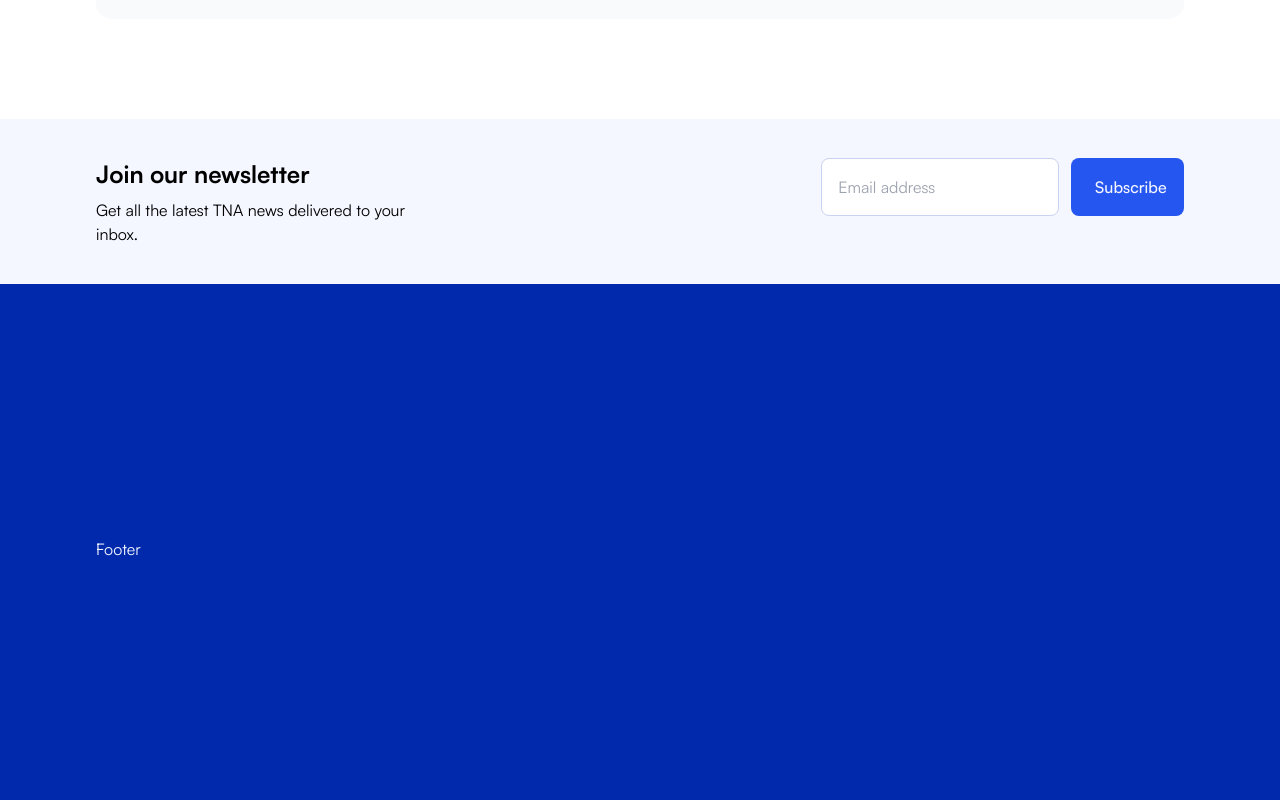
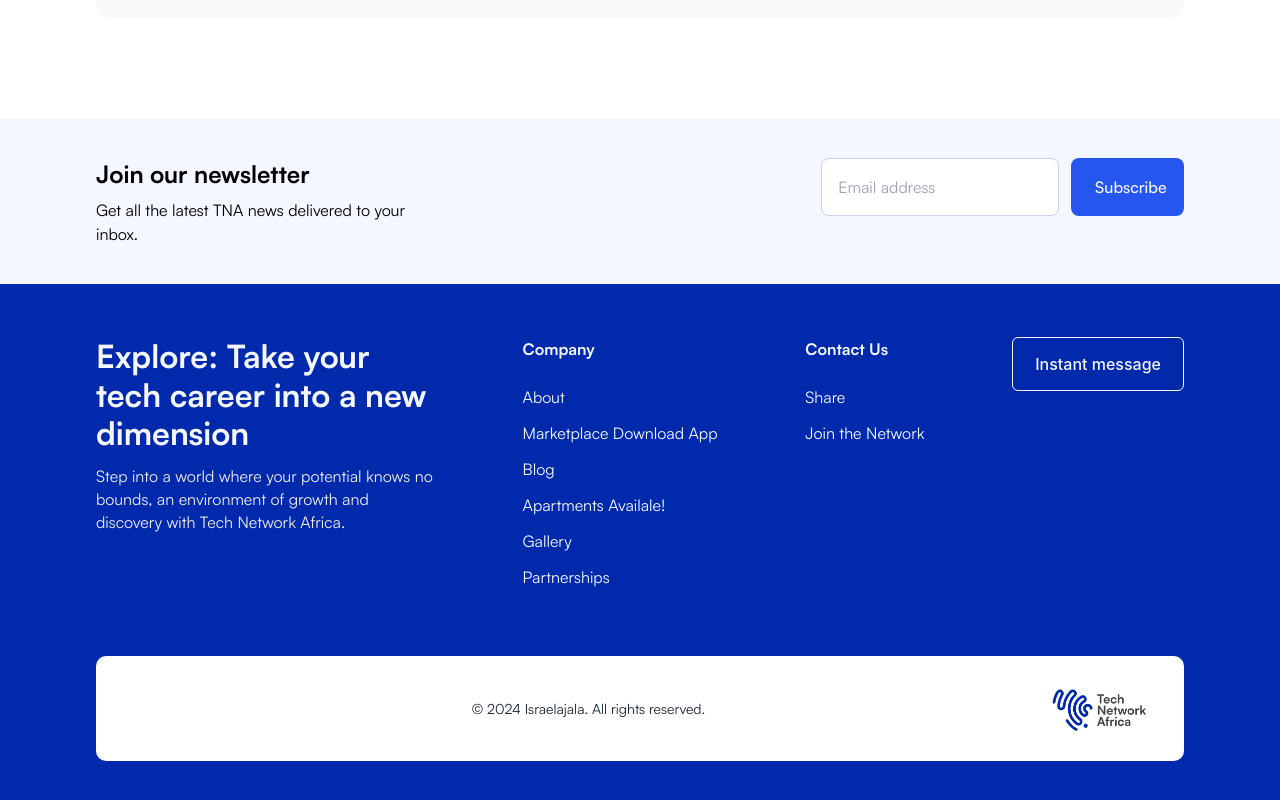
Before and after one commit to JosephOluOlofinte/tech-network-africa, a React (Vite) app: page / in a window 1280 px wide. Shown: the part 7161-7961 px from the top of the page. Built offline with nearby package versions, Linux system fonts and the light colour scheme; a web font is replaced by a local one.

Commit message:
started working on the footer

```diff
--- a/src/components/block/Accordion.tsx
+++ b/src/components/block/Accordion.tsx
@@ -58,9 +58,9 @@ const Accordion: React.FC<AccordionProps> = ({
               xmlns='http://www.w3.org/2000/svg'
               fill='none'
               viewBox='0 0 24 24'
-              stroke-width='2'
+              stroke-width='2.5'
               stroke='currentColor'
-              className='size-8 p-[6px] rounded-md text-brandBlue2'
+              className='size-5 p-[2px] text-brandBlue2'
             >
               <path
                 stroke-linecap='round'
@@ -75,9 +75,9 @@ const Accordion: React.FC<AccordionProps> = ({
               xmlns='http://www.w3.org/2000/svg'
               fill='none'
               viewBox='0 0 24 24'
-              strokeWidth={2}
+              strokeWidth='2.5'
               stroke='currentColor'
-              className='size-5 p-[2px] rounded-md text-brandBlue2'
+              className='size-5 p-[2px] text-brandBlue2'
             >
               <path
                 strokeLinecap='round'
--- a/src/components/block/MissionCard.tsx
+++ b/src/components/block/MissionCard.tsx
@@ -2,13 +2,11 @@ import React from 'react';
 import Button from './Button';
 import ArrowRight from '../icons/ArrowRight';
 
-type CardVariants = 'card1' | 'card2' | 'card3' | 'card4';
 
 type CardProps = {
   title: string;
   desc: string;
   img: string;
-  variant: CardVariants;
   className?: string;
 };
 
@@ -16,23 +14,16 @@ const MissionCard: React.FC<CardProps> = ({
   title,
   desc,
   img,
-  variant,
   className,
 }) => {
-  // declare card variants styles
-  const variantStyles: Record<CardVariants, string> = {
-    card1: 'bg-[#FFF5EC]',
-    card2: 'bg-[#D6F4EC]',
-    card3: 'bg-[#FEEDED]',
-    card4: 'bg-[#E9EEFF]',
-  };
+
 
   // declare classes common to all card
   const commonStyles =
     'h-[285px] w-fit max-w-[600px] rounded-[20px] flex overflow-hidden';
 
-  // merge classes
-  const styles = `${variantStyles[variant]} ${commonStyles} ${className}`;
+  // let common styles be merged with classname styles
+  const styles = `${commonStyles} ${className}`;
 
   return (
     <div className={styles}>
--- a/src/components/static/Footer.tsx
+++ b/src/components/static/Footer.tsx
@@ -1,13 +1,86 @@
 // import React from 'react'
+
+import { NavLink } from 'react-router-dom';
+import { Button } from '../block';
+import logo from '../../assets/images/logo.png'
 
 const Footer = () => {
   return (
-    <footer className='min-h-[530px] bg-brandBlue100 flex justify-center items-center'>
-      <div className='inner-container h-[80%] text-brandWhite'>
-        Footer
+    <footer className='h-[530px] max-h-[1012px] bg-brandBlue100 flex justify-center items-center'>
+      <div className='inner-container h-[80%] text-brandWhite flex flex-col justify-between'>
+        <div className='grid grid-cols-[auto_auto_auto_auto] justify-between'>
+          <div className='grid gap-3 h-max'>
+            <h2 className='text-[32px] leading-[120%] font-bold max-w-[15ch]'>
+              Explore: Take your tech career into a new dimension
+            </h2>
+            <p className='text-brandDeepGray5 leading-[145%] max-w-[31ch]'>
+              Step into a world where your potential knows no bounds, an
+              environment of growth and discovery with Tech Network Africa.
+            </p>
+          </div>
+
+          <div className='grid gap-6 h-max'>
+            <h2 className='text-base font-bold'>Company</h2>
+            <ul className='grid gap-3 h-max'>
+              <li>
+                <NavLink to=''>About</NavLink>
+              </li>
+              <li>
+                <NavLink to=''>
+                  Marketplace <span>Download App</span>
+                </NavLink>
+              </li>
+              <li>
+                <NavLink to=''>Blog</NavLink>
+              </li>
+              <li>
+                <NavLink to=''>
+                  Apartments <span>Availale!</span>
+                </NavLink>
+              </li>
+              <li>
+                <NavLink to=''>Gallery</NavLink>
+              </li>
+              <li>
+                <NavLink to=''>Partnerships</NavLink>
+              </li>
+            </ul>
+          </div>
+
+          <div className='grid gap-6 h-max'>
+            <h2 className='text-base font-bold'>Contact Us</h2>
+            <ul className='grid gap-3 h-max'>
+              <li>
+                <NavLink to=''>Share</NavLink>
+              </li>
+              <li>
+                <NavLink to=''>Join the Network</NavLink>
+              </li>
+            </ul>
+          </div>
+
+          <div className=''>
+            <Button
+              text='Instant message'
+              variant='greyBtn'
+              size='large'
+              className='bg-transparent border-brandWhite text-base hover:bg-transparent'
+            />
+          </div>
+        </div>
+
+        <div className='h-[105px] py-7 px-8 bg-white rounded-[10px] flex justify-between items-center'>
+          <div></div>
+          <p className='text-sm text-[#1D2739]'>
+            © 2024 Israelajala. All rights reserved.
+          </p>
+          <div className='h-[50px]'>
+            <img src={logo} alt='' className='h-full w-auto'/>
+          </div>
+        </div>
       </div>
     </footer>
   );
-}
+};
 
-export default Footer
+export default Footer;
--- a/src/pages/homepage/Mission.tsx
+++ b/src/pages/homepage/Mission.tsx
@@ -29,21 +29,21 @@ const Mission = () => {
               desc='We have Integrated energy-efficient systems like solar
                   inverter and sustainable practices into apartments.'
               img={card1Img}
-              variant='card1'
+              className='bg-[#FFF5EC]'
             />
 
             <MissionCard
               title='Equipped Work Space'
               desc='All our apartments are customized with a dedicated work space and well equipped with necessary gadgets'
               img={card2Img}
-              variant='card2'
+              className='bg-[#D6F4EC]'
             />
 
             <MissionCard
               title='Equipped Work Space'
               desc='All our apartments are customized with a dedicated work space and well equipped with necessary gadgets'
               img={card2Img}
-              variant='card3'
+              className='bg-[#FEEDED]'
             />
 
             <MissionCard
@@ -51,7 +51,7 @@ const Mission = () => {
               desc='We have Integrated energy-efficient systems like solar
                   inverter and sustainable practices into apartments.'
               img={card1Img}
-              variant='card4'
+              className='bg-[#E9EEFF]'
             />
           </div>
         </div>
--- a/src/styles/boilerplate.css
+++ b/src/styles/boilerplate.css
@@ -8,6 +8,7 @@ html,
   min-height: 0;
   box-sizing: border-box;
 }
+
 
 .container {
   max-width: 1440px !important;
```
